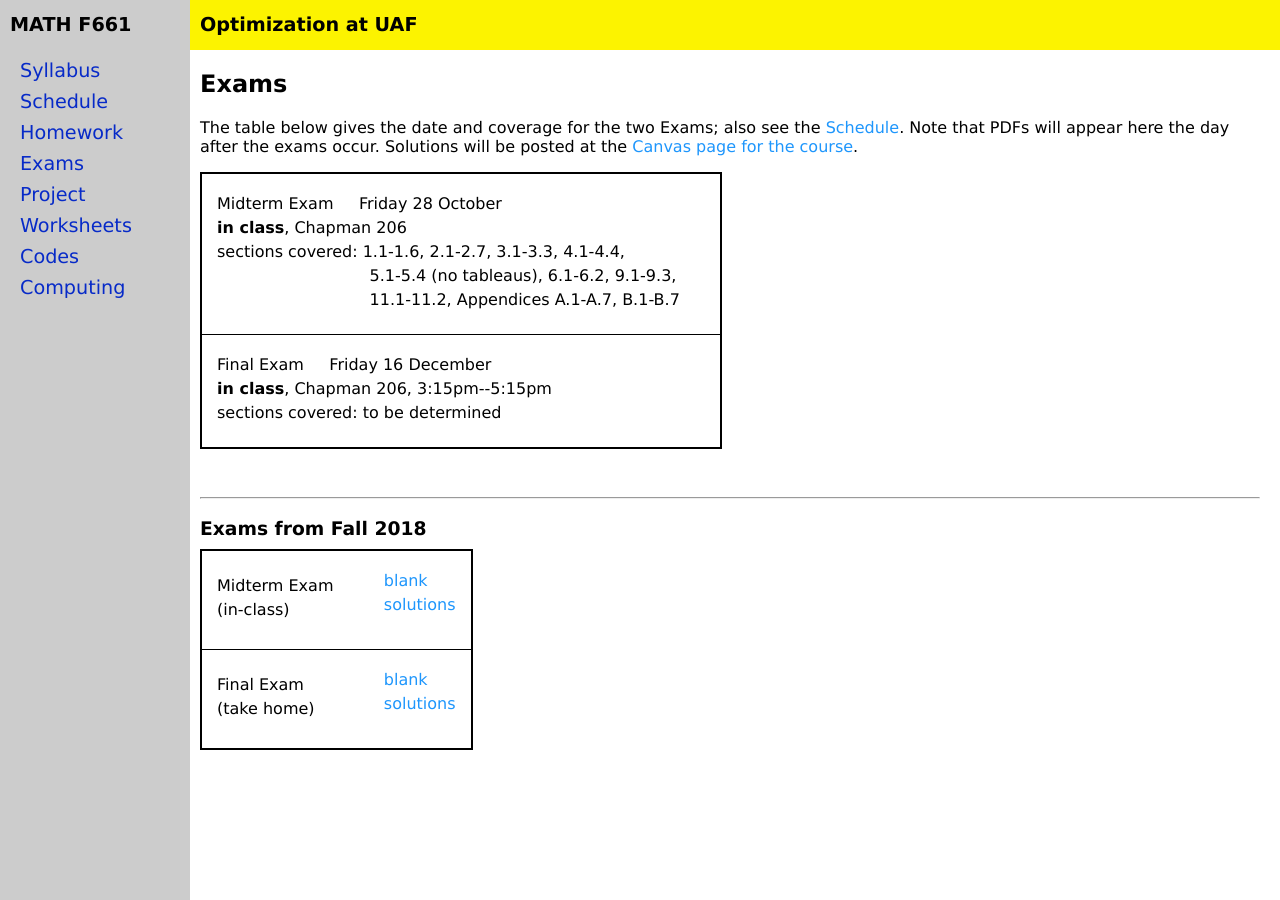
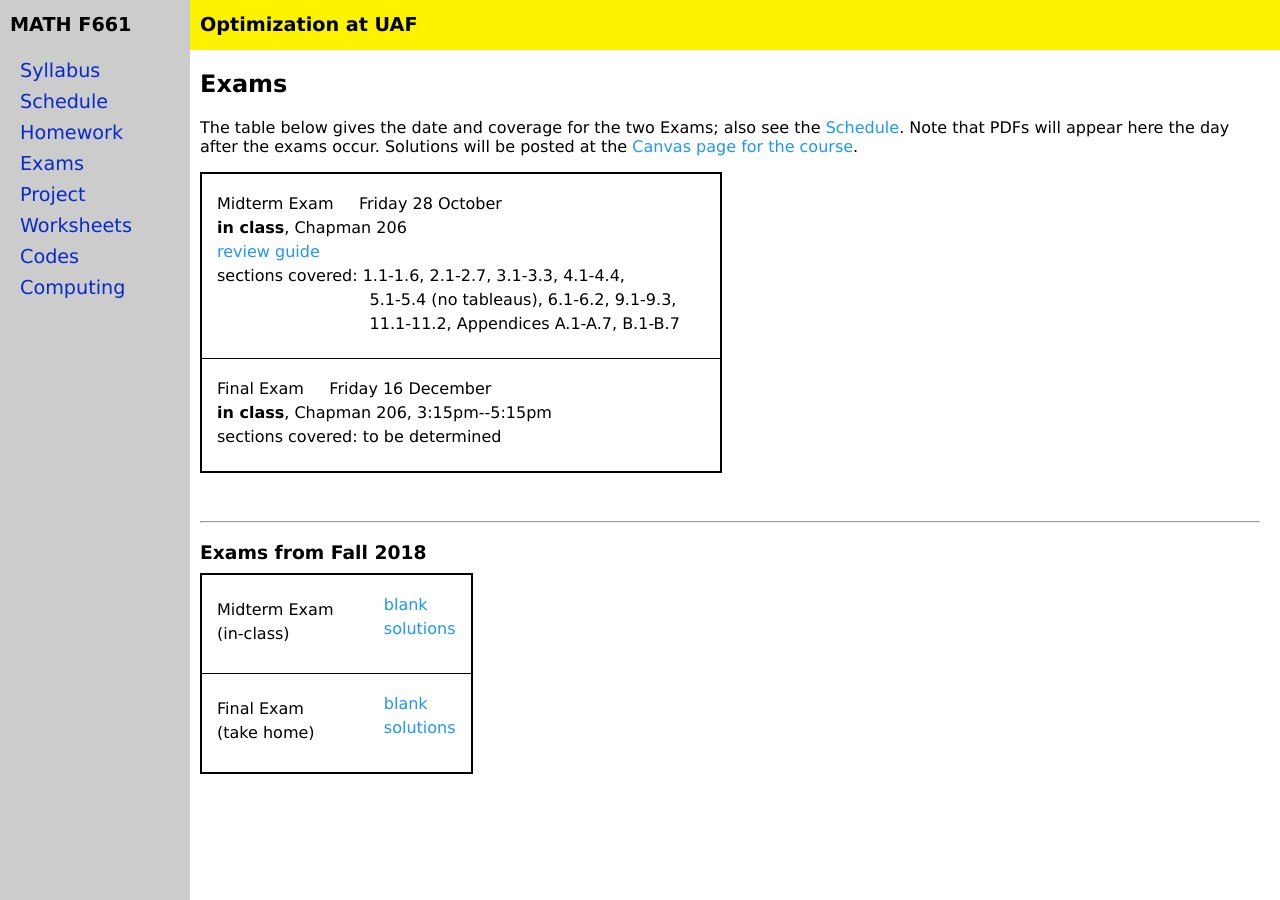
Before and after one commit to bueler/opt, a Jekyll site: the page built from exams.md, in a window 1280 px wide. Built offline with Jekyll 4.4.1, drawn with Linux system fonts in a browser that asks for light colours.

Commit message:
post review guide

```diff
--- a/_data/exams.yml
+++ b/_data/exams.yml
@@ -4,7 +4,7 @@
 - name: Midterm Exam
   date: Friday 28 October
   info: <b>in class</b>, Chapman 206
-  #reviewsheet: midreview.pdf
+  reviewsheet: midreview.pdf
   sections: 1.1-1.6, 2.1-2.7, 3.1-3.3, 4.1-4.4,
   cont: 5.1-5.4 (no tableaus), 6.1-6.2, 9.1-9.3,
   contcont: 11.1-11.2, Appendices A.1-A.7, B.1-B.7
--- a/_includes/exam_table.md
+++ b/_includes/exam_table.md
@@ -10,6 +10,11 @@
 		  {% if exam.info %}
 		  	<tr>
 			      <td>{{ exam.info }}</td>
+			  </tr>
+			{% endif %}
+		  {% if exam.reviewsheet %}
+		  	<tr>
+			      <td><a href="{{ data.home }}/{{ exam.reviewsheet }}">review guide</a></td>
 			  </tr>
 			{% endif %}
 		  {% if exam.sections %}
```
Also changed, not shown: 4 other files.
